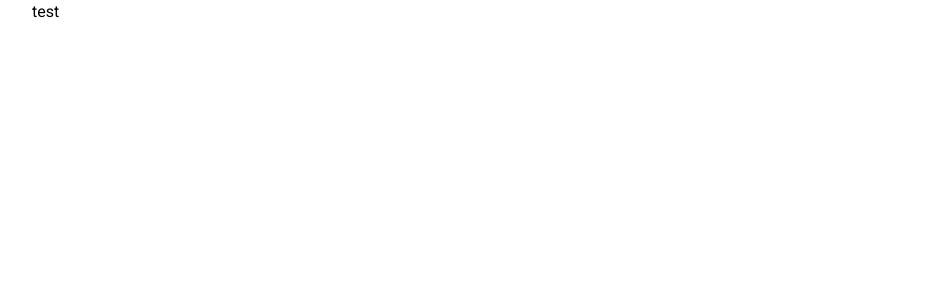
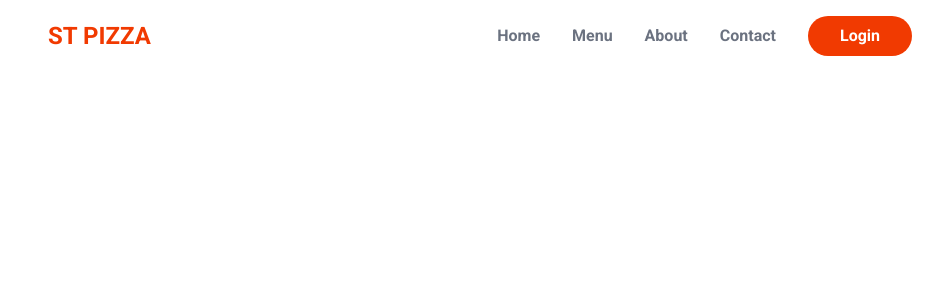
Before and after one commit to ParvinMusayev/food-ordering-app, a Next.js app: page / in a window 1280 px wide. Shown: the top 300 px of the page, without its empty margins (160-1103 px from the left). Built offline with nearby package versions, Linux system fonts and the light colour scheme.

Commit message:
feat: Add Header

```diff
--- a/src/app/layout.js
+++ b/src/app/layout.js
@@ -12,7 +12,7 @@
   return (
     <html lang="en">
       <body className={roboto.className}>
-        <main className="max-w-4xl mx-auto">
+        <main className="max-w-4xl mx-auto p-4">
           {children}
           </main>
       </body>
--- a/src/app/page.js
+++ b/src/app/page.js
@@ -1,7 +1,10 @@
+import Header from "@/components/layout/Header";
 
 
 export default function Home() {
   return (
-  <div>test</div>
+    <>
+      <Header />
+    </>
   );
 }
--- /dev/null
+++ b/src/components/layout/Header.js
@@ -0,0 +1,23 @@
+import Link from "next/link";
+
+export default function Header() {
+  return (
+    <header className="flex items-center justify-between">
+      <Link href={"/"} className="text-primary font-semibold text-2xl">
+        ST PIZZA
+      </Link>
+      <nav className="flex items-center gap-8 font-semibold text-gray-500">
+        <Link href={"/"}>Home</Link>
+        <Link href={""}>Menu</Link>
+        <Link href={""}>About</Link>
+        <Link href={""}>Contact</Link>
+        <Link
+          href={""}
+          className="bg-primary rounded-full text-white px-8 py-2 "
+        >
+          Login
+        </Link>
+      </nav>
+    </header>
+  );
+}
```
